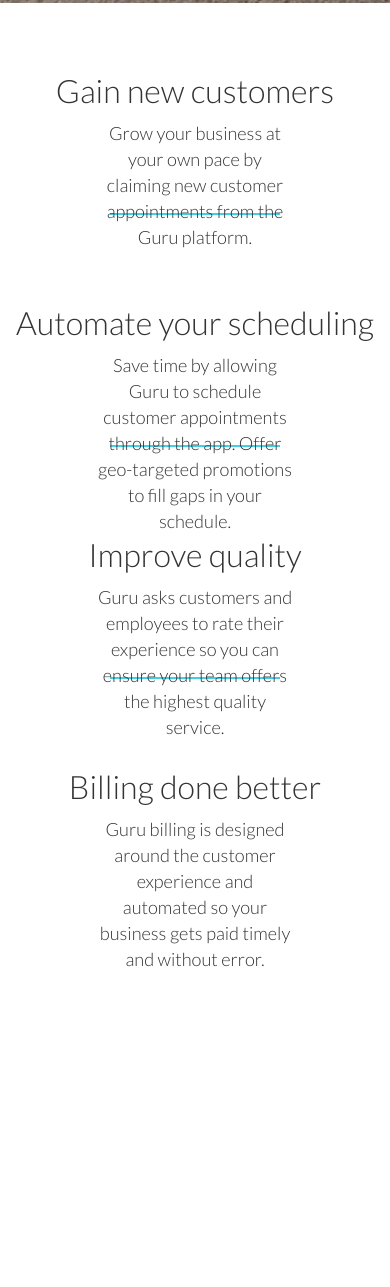
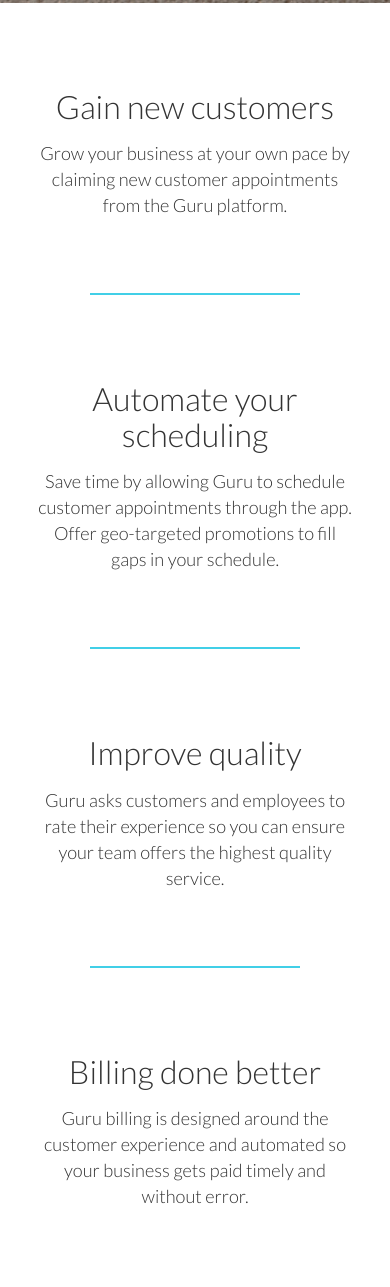
Before and after one commit to adamsonb12/guruWebsite, a plain HTML site: page index.html in a window 390 px wide. Shown: the part 663-1950 px from the top of the page. Drawn offline with nearby package versions, Linux system fonts and the light colour scheme; a script that the page names is missing.

Commit message:
fixed responsive errors

```diff
--- a/css/main.css
+++ b/css/main.css
@@ -53,14 +53,11 @@
 
 /* Section CSS */
 
-.section {
+.column-with-content {
   display: flex;
   flex-direction: column;
-  align-items: center;
-  height: 150px;
   text-align: center;
-  padding-top: 65px;
-  /* padding-bottom: 120px; */
+  padding: 65px 50px 65px 50px;
 }
 
 .section-header {
@@ -70,20 +67,14 @@
 
 .section-info {
   font-size: 1.3em;
-  width: 50%;
 }
 
 .divider {
-  max-width: 170px;
-  /* margin: 25px auto 80px; */
-  margin-top: 60px;
-  padding: 0;
-  text-align: center;
-  border: none;
-  border-top: solid 2px;
-  color: #41CFE7;
+  border-bottom-color: #41CFE7;
+  border-bottom-style: solid;
+  border-bottom-width: 2px;
 }
 
 #section4 {
-  padding-bottom: 180px;
+  padding-bottom: 100px;
 }
--- a/index.html
+++ b/index.html
@@ -11,7 +11,6 @@
   <title>Guru</title>
 
   <!-- Bootstrap core CSS -->
-  <!-- <link rel="stylesheet" href="https://maxcdn.bootstrapcdn.com/bootstrap/4.0.0/css/bootstrap.min.css" integrity="sha384-Gn5384xqQ1aoWXA+058RXPxPg6fy4IWvTNh0E263XmFcJlSAwiGgFAW/dAiS6JXm" crossorigin="anonymous"> -->
   <link rel="stylesheet" href="css/bootstrap.css">
 
   <!-- Google Font -->
@@ -39,44 +38,71 @@
     </header>
 
     <!-- Perk 1 -->
-    <section id="section1" class="section">
-      <div class="section-header">Gain new customers</div>
-      <div class="section-info">Grow your business at your own pace by claiming new customer appointments from the Guru platform.</div>
-    </section>
+    <div class="row justify-content-center">
+      <div class="col-md-3 col-sm-12 spacing-column"></div>
+      <div class="col-md-6 col-sm-12 column-with-content">
+        <h2 class="section-header">Gain new customers</h2>
+        <p class="section-info">Grow your business at your own pace by claiming new customer appointments from the Guru platform.</p>
+      </div>
+    </div>
+    <div class="row">
+      <div class="col-md-4 col-sm-4 col-xs-3"></div>
+      <div class="col-md-4 col-sm-4 col-xs-6 divider"></div>
+    </div>
 
-    <hr class="divider" />
 
     <!-- Perk 2 -->
-    <section class="section">
-      <div class="section-header">Automate your scheduling</div>
-      <div class="section-info">Save time by allowing Guru to schedule customer appointments through the app. Offer geo-targeted promotions to fill gaps in your schedule.</div>
-    </section>
-
-    <hr class="divider" />
+    <div class="row justify-content-center">
+      <div class="col-md-3 col-sm-12 spacing-column"></div>
+      <div class="col-md-6 col-sm-12 column-with-content">
+        <h2 class="section-header">Automate your scheduling</h2>
+        <p class="section-info">Save time by allowing Guru to schedule customer appointments through the app. Offer geo-targeted promotions to fill gaps in your schedule.</p>
+      </div>
+    </div>
+    <div class="row">
+      <div class="col-md-4 col-sm-4 col-xs-3"></div>
+      <div class="col-md-4 col-sm-4 col-xs-6 divider"></div>
+    </div>
 
     <!-- Perk 3 -->
-    <section class="section">
-      <div class="section-header">Improve quality</div>
-      <div class="section-info">Guru asks customers and employees to rate their experience so you can ensure your team offers the highest quality service.</div>
-    </section>
-
-    <hr class="divider" />
+    <div class="row justify-content-center">
+      <div class="col-md-3 col-sm-12 spacing-column"></div>
+      <div class="col-md-6 col-sm-12 column-with-content">
+        <h2 class="section-header">Improve quality</h2>
+        <p class="section-info">Guru asks customers and employees to rate their experience so you can ensure your team offers the highest quality service.</p>
+      </div>
+    </div>
+    <div class="row">
+      <div class="col-md-4 col-sm-4 col-xs-3"></div>
+      <div class="col-md-4 col-sm-4 col-xs-6 divider"></div>
+    </div>
 
     <!-- Perk 4 -->
-    <section id="section4" class="section">
-      <div class="section-header">Billing done better</div>
-      <div class="section-info">Guru billing is designed around the customer experience and automated so your business gets paid timely and without error.</div>
-    </section>
+    <div id="section4" class="row justify-content-center">
+      <div class="col-md-3 col-sm-12 spacing-column"></div>
+      <div class="col-md-6 col-sm-12 column-with-content">
+        <h2 class="section-header">Billing done better</h2>
+        <p class="section-info">Guru billing is designed around the customer experience and automated so your business gets paid timely and without error.</p>
+      </div>
+    </div>
 
     <!-- Typeform -->
-    <div id="typeform" class="typeform-widget" data-url="https://brettadamson.typeform.com/to/gjpbHk" style="width: 100%; height: 500px;"></div> <script> (function() { var qs,js,q,s,d=document, gi=d.getElementById, ce=d.createElement, gt=d.getElementsByTagName, id="typef_orm", b="https://embed.typeform.com/"; if(!gi.call(d,id)) { js=ce.call(d,"script"); js.id=id; js.src=b+"embed.js"; q=gt.call(d,"script")[0]; q.parentNode.insertBefore(js,q) } })() </script> <div style="font-family: Sans-Serif;font-size: 12px;color: #999;opacity: 0.5; padding-top: 5px;"> powered by <a href="https://admin.typeform.com/signup?utm_campaign=gjpbHk&utm_source=typeform.com-11941477-Basic&utm_medium=typeform&utm_content=typeform-embedded-poweredbytypeform&utm_term=EN" style="color: #999" target="_blank">Typeform</a> </div>
+    <div id="typeform" class="typeform-widget" data-url="https://brettadamson.typeform.com/to/gjpbHk" style="width: 100%; height: 500px;"></div>
+    <script> (function () { var qs, js, q, s, d = document, gi = d.getElementById, ce = d.createElement, gt = d.getElementsByTagName, id = "typef_orm", b = "https://embed.typeform.com/"; if (!gi.call(d, id)) { js = ce.call(d, "script"); js.id = id; js.src = b + "embed.js"; q = gt.call(d, "script")[0]; q.parentNode.insertBefore(js, q) } })() </script>
+    <div style="font-family: Sans-Serif;font-size: 12px;color: #999;opacity: 0.5; padding-top: 5px;"> powered by
+      <a href="https://admin.typeform.com/signup?utm_campaign=gjpbHk&utm_source=typeform.com-11941477-Basic&utm_medium=typeform&utm_content=typeform-embedded-poweredbytypeform&utm_term=EN"
+        style="color: #999" target="_blank">Typeform</a>
+    </div>
 
   </div>
 
   <!-- Bootstrap core JavaScript -->
-  <script src="https://code.jquery.com/jquery-3.2.1.slim.min.js" integrity="sha384-KJ3o2DKtIkvYIK3UENzmM7KCkRr/rE9/Qpg6aAZGJwFDMVNA/GpGFF93hXpG5KkN" crossorigin="anonymous"></script>
-  <script src="https://cdnjs.cloudflare.com/ajax/libs/popper.js/1.12.9/umd/popper.min.js" integrity="sha384-ApNbgh9B+Y1QKtv3Rn7W3mgPxhU9K/ScQsAP7hUibX39j7fakFPskvXusvfa0b4Q" crossorigin="anonymous"></script>
-  <script src="https://maxcdn.bootstrapcdn.com/bootstrap/4.0.0/js/bootstrap.min.js" integrity="sha384-JZR6Spejh4U02d8jOt6vLEHfe/JQGiRRSQQxSfFWpi1MquVdAyjUar5+76PVCmYl" crossorigin="anonymous"></script>
+  <script src="https://code.jquery.com/jquery-3.2.1.slim.min.js" integrity="sha384-KJ3o2DKtIkvYIK3UENzmM7KCkRr/rE9/Qpg6aAZGJwFDMVNA/GpGFF93hXpG5KkN"
+    crossorigin="anonymous"></script>
+  <script src="https://cdnjs.cloudflare.com/ajax/libs/popper.js/1.12.9/umd/popper.min.js" integrity="sha384-ApNbgh9B+Y1QKtv3Rn7W3mgPxhU9K/ScQsAP7hUibX39j7fakFPskvXusvfa0b4Q"
+    crossorigin="anonymous"></script>
+  <script src="https://maxcdn.bootstrapcdn.com/bootstrap/4.0.0/js/bootstrap.min.js" integrity="sha384-JZR6Spejh4U02d8jOt6vLEHfe/JQGiRRSQQxSfFWpi1MquVdAyjUar5+76PVCmYl"
+    crossorigin="anonymous"></script>
 
 </body>
 
```
